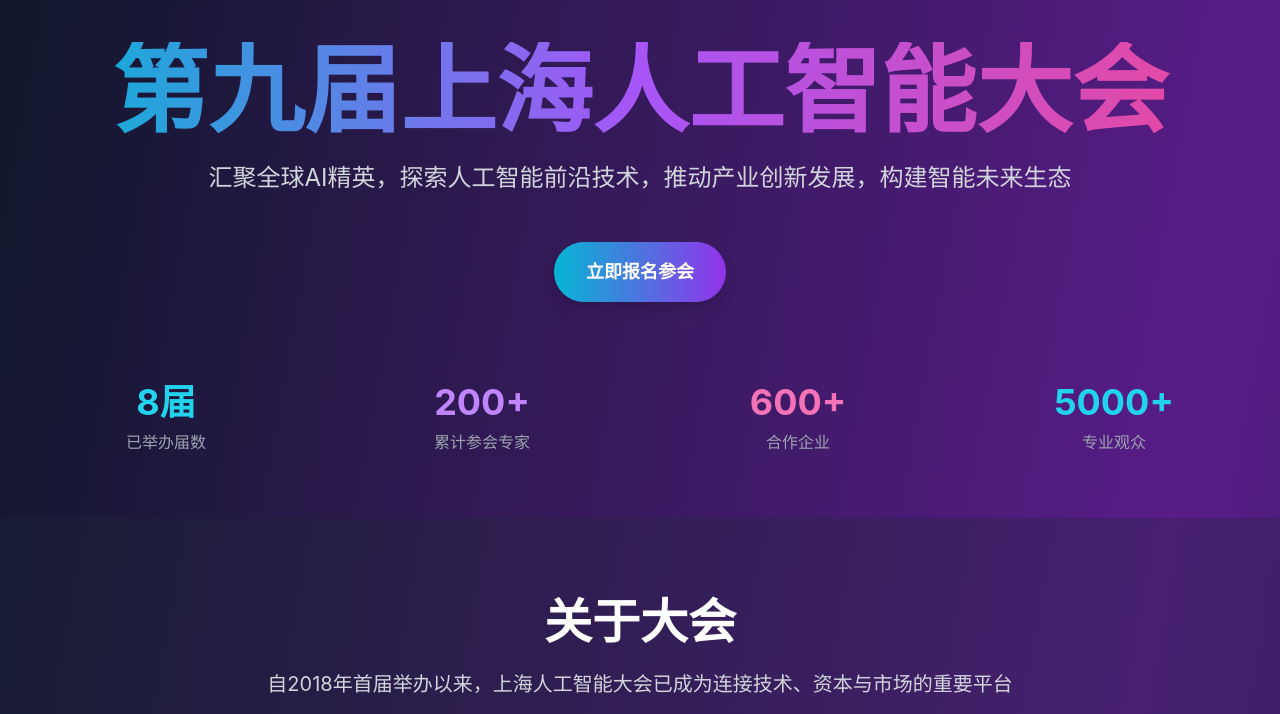
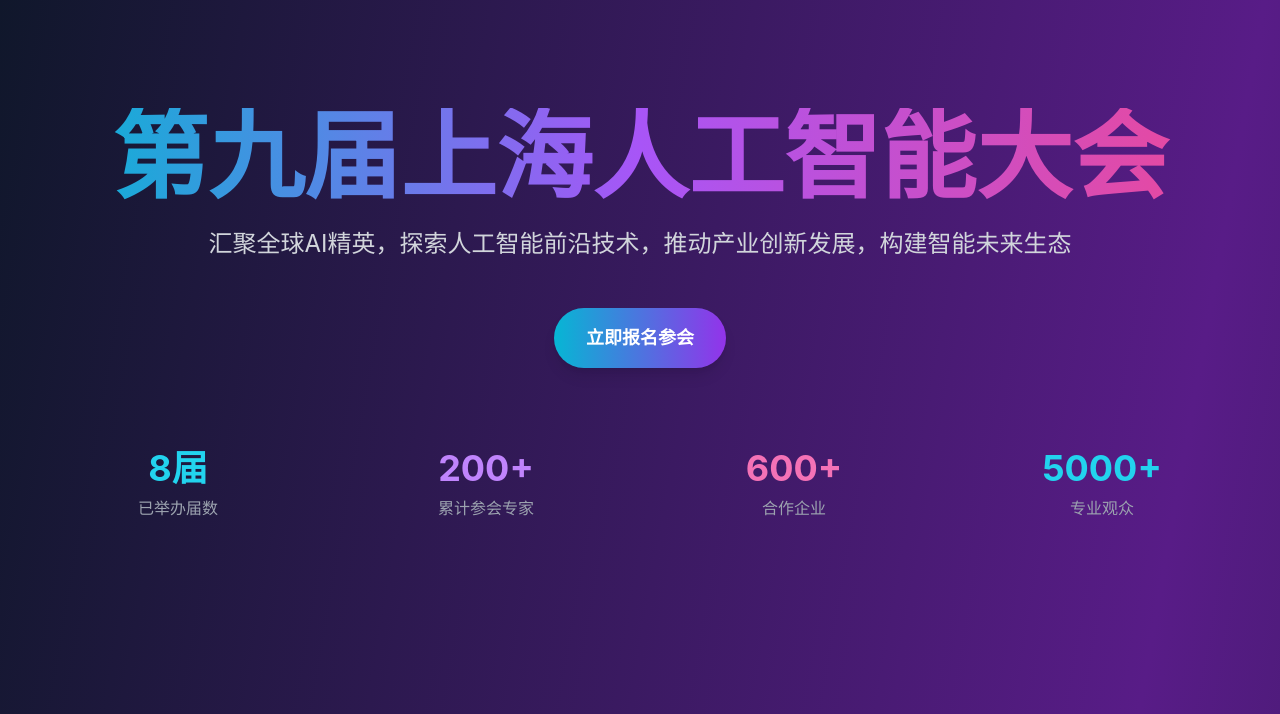
Before and after one commit to cokechang/saic-website, a plain HTML site: page index.html in a window 1280 px wide. Shown: the part 86-800 px from the top of the page. Drawn offline with nearby package versions, Linux system fonts and the light colour scheme.

Commit message:
Update index.html

```diff
--- a/index.html
+++ b/index.html
@@ -82,14 +82,14 @@
     <!-- 主页面 -->
     <div class="min-h-screen bg-gradient-to-br from-slate-900 via-purple-900 to-slate-900">
         <!-- 首页 -->
-        <section id="home" class="pt-32 pb-16 relative overflow-hidden">
+        <section id="home" class="min-h-screen flex flex-col justify-center items-center text-center px-4">
             <div class="container mx-auto px-6 text-center relative z-10">
                 <h1 class="text-6xl md:text-8xl font-bold mb-6 gradient-text leading-tight">第九届上海人工智能大会</h1>
                 <p class="text-xl md:text-2xl text-gray-300 mb-12 max-w-4xl mx-auto leading-relaxed">汇聚全球AI精英，探索人工智能前沿技术，推动产业创新发展，构建智能未来生态</p>
                 <div class="flex flex-col md:flex-row gap-6 justify-center items-center">
                   <a href="https://www.huodongxing.com/event/2808793822500?td=9183155573691" target="_blank" rel="noopener noreferrer" class="bg-gradient-to-r from-cyan-500 to-purple-600 text-white px-8 py-4 rounded-full text-lg font-semibold hover:from-cyan-600 hover:to-purple-700 transition-all hover-scale shadow-lg">立即报名参会</a>
                 </div>
-                <div class="grid grid-cols-2 md:grid-cols-4 gap-8 mt-20">
+                <div id="statsSection" class="grid grid-cols-2 md:grid-cols-4 gap-8 mt-20 opacity-0 transform -translate-y-10 transition-all duration-700">
                     <div class="text-center">
                         <div class="text-4xl font-bold text-cyan-400 mb-2">8届</div>
                         <div class="text-gray-400">已举办届数</div>
@@ -662,5 +662,17 @@ function closeContactModal() {
   document.getElementById('contactModal').classList.add('hidden');
 }
 </script>
+    <script>
+document.addEventListener('scroll', function () {
+    const statsSection = document.getElementById('statsSection');
+    const rect = statsSection.getBoundingClientRect();
+    const windowHeight = window.innerHeight || document.documentElement.clientHeight;
+
+    if (rect.top <= windowHeight - 100) { // 当距离窗口底部还有 100px 时触发
+        statsSection.classList.remove('opacity-0', '-translate-y-10');
+        statsSection.classList.add('opacity-100', 'translate-y-0');
+    }
+});
+</script>
 </body>
 </html>
```
